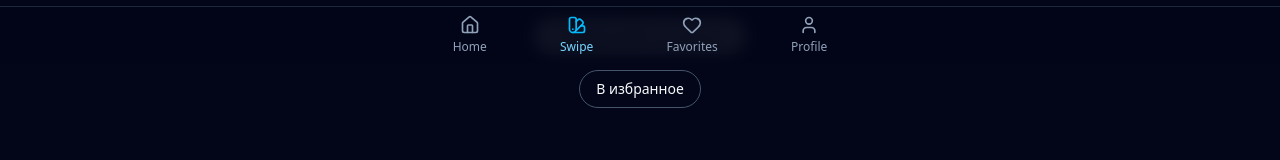
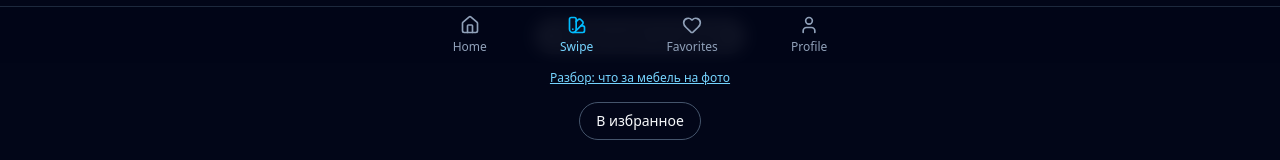
Before and after one commit to qwfsgdh/designswipe, a Next.js app: page /swipe in a window 1280 px wide. Shown: the part 737-897 px from the top of the page. Built offline with nearby package versions, Linux system fonts and the light colour scheme.

Commit message:
Add static breakdown data and breakdown page UI

```diff
--- a/app/breakdown/[id]/page.tsx
+++ b/app/breakdown/[id]/page.tsx
@@ -1,23 +1,29 @@
 "use client";
 
+import Image from "next/image";
+import Link from "next/link";
 import { useParams, useRouter } from "next/navigation";
-import { useApp } from "@/app/context/AppContext";
-import { useEffect } from "react";
+import { useEffect, useMemo } from "react";
+import { mockDesigns } from "@/lib/mockDesigns";
+import { designBreakdowns } from "@/lib/designBreakdowns";
 
 export default function BreakdownPage() {
   const params = useParams();
   const router = useRouter();
-  const { images, favorites } = useApp();
+  const id = Array.isArray(params?.id) ? params.id[0] : params?.id;
 
-  const id = Array.isArray(params?.id) ? params.id[0] : params?.id;
-  const design =
-    images.find((item) => item.id === id) ||
-    favorites.find((item) => item.id === id) ||
-    null;
+  const design = useMemo(
+    () => mockDesigns.find((item) => item.id === id) || null,
+    [id]
+  );
+  const breakdown = useMemo(
+    () => designBreakdowns.find((b) => b.designId === id) || null,
+    [id]
+  );
 
   useEffect(() => {
     if (!design) {
-      const timer = setTimeout(() => router.push("/swipe"), 1500);
+      const timer = setTimeout(() => router.push("/swipe"), 1200);
       return () => clearTimeout(timer);
     }
   }, [design, router]);
@@ -34,19 +40,86 @@ export default function BreakdownPage() {
     );
   }
 
+  if (!breakdown) {
+    return (
+      <div className="p-4 space-y-3">
+        <h1 className="text-xl font-semibold">Breakdown</h1>
+        <p className="text-slate-400">
+          Для этого интерьера разбор пока не подготовлен.
+        </p>
+      </div>
+    );
+  }
+
   return (
-    <div className="p-4 space-y-3">
-      <h1 className="text-xl font-semibold">Breakdown</h1>
-      <div className="rounded-xl border border-slate-700 bg-slate-900/70 p-4">
-        <div className="text-lg font-semibold">{design.title}</div>
-        <div className="text-xs text-slate-400">
-          {design.style} · {design.room} · {design.palette} ·{" "}
-          {design.budget.toUpperCase()}
-        </div>
-        <p className="mt-3 text-sm text-slate-300">
-          Здесь будет автоматический разбор предметов мебели и декора. Подключи
-          свою API, которая вернёт: стул — ИКЕА, стол — Леруа, свет — XYZ.
-        </p>
+    <div className="max-w-4xl mx-auto p-4 md:py-8 space-y-6">
+      <div className="flex items-center justify-between">
+        <h1 className="text-xl font-semibold">
+          Interior breakdown: {design.title}
+        </h1>
+        <Link href="/favorites" className="text-sm text-sky-300 underline">
+          ← Назад
+        </Link>
+      </div>
+
+      <div className="rounded-xl overflow-hidden border border-slate-800 bg-slate-900">
+        <Image
+          src={design.src}
+          width={900}
+          height={600}
+          alt={design.title}
+          style={{ objectFit: "cover", width: "100%", height: "auto" }}
+          unoptimized
+        />
+      </div>
+
+      <div className="space-y-4">
+        {breakdown.items.map((item, i) => (
+          <div
+            key={`${item.category}-${i}`}
+            className="p-4 border border-slate-800 rounded-lg bg-slate-900/70 space-y-2"
+          >
+            <div className="text-lg font-semibold">{item.title}</div>
+            <div className="text-sm text-neutral-400">
+              {item.style} • {item.material} • {item.palette}
+            </div>
+            <div className="text-sm">
+              Similarity score: {(item.similarity * 100).toFixed(0)}%
+            </div>
+            <div className="flex gap-3 flex-wrap">
+              {item.link1 && (
+                <a
+                  className="underline text-sky-300"
+                  href={item.link1}
+                  target="_blank"
+                  rel="noopener noreferrer"
+                >
+                  Product link 1
+                </a>
+              )}
+              {item.link2 && (
+                <a
+                  className="underline text-sky-300"
+                  href={item.link2}
+                  target="_blank"
+                  rel="noopener noreferrer"
+                >
+                  Product link 2
+                </a>
+              )}
+              {item.link3 && (
+                <a
+                  className="underline text-sky-300"
+                  href={item.link3}
+                  target="_blank"
+                  rel="noopener noreferrer"
+                >
+                  Product link 3
+                </a>
+              )}
+            </div>
+          </div>
+        ))}
       </div>
     </div>
   );
--- a/components/ui/DesignCard.tsx
+++ b/components/ui/DesignCard.tsx
@@ -2,6 +2,7 @@
 
 import type { Design } from "@/lib/types";
 import Image from "next/image";
+import Link from "next/link";
 
 type Props = {
   design: Design;
@@ -58,6 +59,13 @@ export default function DesignCard({ design, onNext, onPrev }: Props) {
           Следующий интерьер
         </button>
       </div>
+
+      <Link
+        href={`/breakdown/${design.id}`}
+        className="text-xs text-sky-300 underline"
+      >
+        Разбор: что за мебель на фото
+      </Link>
     </div>
   );
 }
--- /dev/null
+++ b/lib/designBreakdowns.ts
@@ -0,0 +1,248 @@
+import type { DesignBreakdown } from "./types";
+
+// Pre-curated item breakdowns for selected mock designs.
+// Each entry describes furniture/decor found in the image along with similar product links.
+export const designBreakdowns: DesignBreakdown[] = [
+  {
+    designId: "design-1",
+    items: [
+      {
+        category: "sofa",
+        title: "Minimal beige sofa with light wood legs",
+        style: "scandinavian",
+        palette: "neutral",
+        material: "textile + wood",
+        similarity: 0.92,
+        link1: "https://www.ikea.com/us/en/p/friheten-sleeper-sectional-sofa-hyllie-beige-s09340326/",
+        link2: "https://www.wayfair.com/furniture/pdp/mercury-row-heard-sofa-w002913158.html",
+      },
+      {
+        category: "armchair",
+        title: "Rounded accent chair in beige",
+        style: "scandinavian",
+        palette: "warm",
+        material: "textile + wood",
+        similarity: 0.9,
+        link1: "https://www.ikea.com/us/en/p/vedbo-armchair-gunnared-beige-80384158/",
+        link2: "https://www.amazon.com/dp/B09CHMKM33",
+      },
+      {
+        category: "floor lamp",
+        title: "Tall metal floor lamp with warm tone shade",
+        style: "modern",
+        palette: "warm",
+        material: "metal",
+        similarity: 0.86,
+        link1: "https://www.leroymerlin.ru/product/torser-napolnyy-81953126/",
+      },
+      {
+        category: "rug",
+        title: "Beige cotton rug with subtle geometric texture",
+        style: "boho",
+        palette: "neutral",
+        material: "textile",
+        similarity: 0.85,
+        link1: "https://www.amazon.com/dp/B079G1ZG1L",
+        link2: "https://www.zarahome.com/us/textile/rugs/",
+      },
+      {
+        category: "coffee table",
+        title: "Low round coffee table, light wood",
+        style: "minimal",
+        palette: "neutral",
+        material: "wood",
+        similarity: 0.84,
+        link1: "https://www.ikea.com/us/en/p/lack-coffee-table-white-70449904/",
+      },
+      {
+        category: "plants",
+        title: "Potted green plant",
+        style: "boho",
+        palette: "green",
+        material: "ceramic + foliage",
+        similarity: 0.8,
+        link1: "https://www.ikea.com/us/en/p/fejka-artificial-potted-plant-indoor-outdoor-monstera-90349547/",
+      },
+    ],
+  },
+  {
+    designId: "design-2",
+    items: [
+      {
+        category: "balcony set",
+        title: "Metal balcony chairs with slim profile",
+        style: "modern",
+        palette: "cool",
+        material: "metal",
+        similarity: 0.88,
+        link1: "https://www.amazon.com/dp/B0B2JVP3KH",
+      },
+      {
+        category: "side table",
+        title: "Compact round side table, black metal",
+        style: "minimal",
+        palette: "neutral",
+        material: "metal",
+        similarity: 0.85,
+        link1: "https://www.ikea.com/us/en/p/gladom-tray-table-black-30411990/",
+      },
+      {
+        category: "planter",
+        title: "Tall planter with green foliage",
+        style: "modern",
+        palette: "green",
+        material: "ceramic",
+        similarity: 0.82,
+        link1: "https://www.zarahome.com/us/garden/",
+      },
+      {
+        category: "rug",
+        title: "Outdoor neutral flatweave rug",
+        style: "minimal",
+        palette: "neutral",
+        material: "polypropylene",
+        similarity: 0.8,
+        link1: "https://www.wayfair.com/rugs/pdp/outdoor-neutral-flatweave-rug-w007860058.html",
+      },
+    ],
+  },
+  {
+    designId: "design-3",
+    items: [
+      {
+        category: "sofa",
+        title: "Charcoal modern sectional",
+        style: "industrial",
+        palette: "neutral",
+        material: "textile",
+        similarity: 0.9,
+        link1: "https://www.article.com/product/sofa",
+      },
+      {
+        category: "coffee table",
+        title: "Concrete-look coffee table",
+        style: "industrial",
+        palette: "grey",
+        material: "concrete",
+        similarity: 0.87,
+        link1: "https://www.ikea.com/us/en/p/listerby-coffee-table-dark-brown-10449912/",
+      },
+      {
+        category: "wall art",
+        title: "Black and white abstract prints",
+        style: "modern",
+        palette: "monochrome",
+        material: "paper + frame",
+        similarity: 0.82,
+        link1: "https://www.amazon.com/dp/B08XN8X2PR",
+      },
+      {
+        category: "flooring",
+        title: "Exposed concrete floor",
+        style: "industrial",
+        palette: "neutral",
+        material: "concrete",
+        similarity: 0.95,
+      },
+      {
+        category: "shelves",
+        title: "Open metal shelving",
+        style: "industrial",
+        palette: "black",
+        material: "metal",
+        similarity: 0.84,
+        link1: "https://www.ikea.com/us/en/p/omar-shelving-unit-galvanized-00267575/",
+      },
+    ],
+  },
+  {
+    designId: "design-4",
+    items: [
+      {
+        category: "bed",
+        title: "Low-profile bed with layered textiles",
+        style: "boho",
+        palette: "warm",
+        material: "fabric + wood",
+        similarity: 0.9,
+        link1: "https://www.ikea.com/us/en/p/nyvoll-bed-frame-brown-stained-ash-veneer-lur%C3%B6y-s89170393/",
+      },
+      {
+        category: "rug",
+        title: "Thick textured rug, warm brown",
+        style: "boho",
+        palette: "warm",
+        material: "textile",
+        similarity: 0.86,
+        link1: "https://www.amazon.com/dp/B07R6V9Y6L",
+      },
+      {
+        category: "lighting",
+        title: "Soft bedside lamp with fabric shade",
+        style: "boho",
+        palette: "warm",
+        material: "textile + wood",
+        similarity: 0.82,
+        link1: "https://www.ikea.com/us/en/p/lampan-table-lamp-white-60316540/",
+      },
+      {
+        category: "plants",
+        title: "Cluster of indoor plants",
+        style: "boho",
+        palette: "green",
+        material: "foliage",
+        similarity: 0.8,
+        link1: "https://www.ikea.com/us/en/p/fejka-artificial-potted-plant-90486385/",
+      },
+    ],
+  },
+  {
+    designId: "design-5",
+    items: [
+      {
+        category: "kitchen cabinets",
+        title: "Flat-panel white kitchen with wood accents",
+        style: "scandinavian",
+        palette: "cool",
+        material: "wood + laminate",
+        similarity: 0.93,
+      },
+      {
+        category: "dining table",
+        title: "Light wood dining table",
+        style: "minimal",
+        palette: "neutral",
+        material: "wood",
+        similarity: 0.88,
+        link1: "https://www.ikea.com/us/en/p/lisabo-table-ash-veneer-30365726/",
+      },
+      {
+        category: "dining chairs",
+        title: "White molded dining chairs",
+        style: "scandinavian",
+        palette: "cool",
+        material: "plastic + wood",
+        similarity: 0.87,
+        link1: "https://www.amazon.com/dp/B07MZPG5G3",
+      },
+      {
+        category: "pendant lights",
+        title: "Simple white pendants over island",
+        style: "minimal",
+        palette: "cool",
+        material: "metal",
+        similarity: 0.85,
+        link1: "https://www.leroymerlin.ru/product/lyustra-81423123/",
+      },
+      {
+        category: "bar stools",
+        title: "Wood and white bar stools",
+        style: "scandinavian",
+        palette: "neutral",
+        material: "wood + plastic",
+        similarity: 0.84,
+        link1: "https://www.ikea.com/us/en/p/dalfred-bar-stool-black-50246089/",
+      },
+    ],
+  },
+];
```
Also changed, not shown: lib/types.ts (+17 -0 lines).
